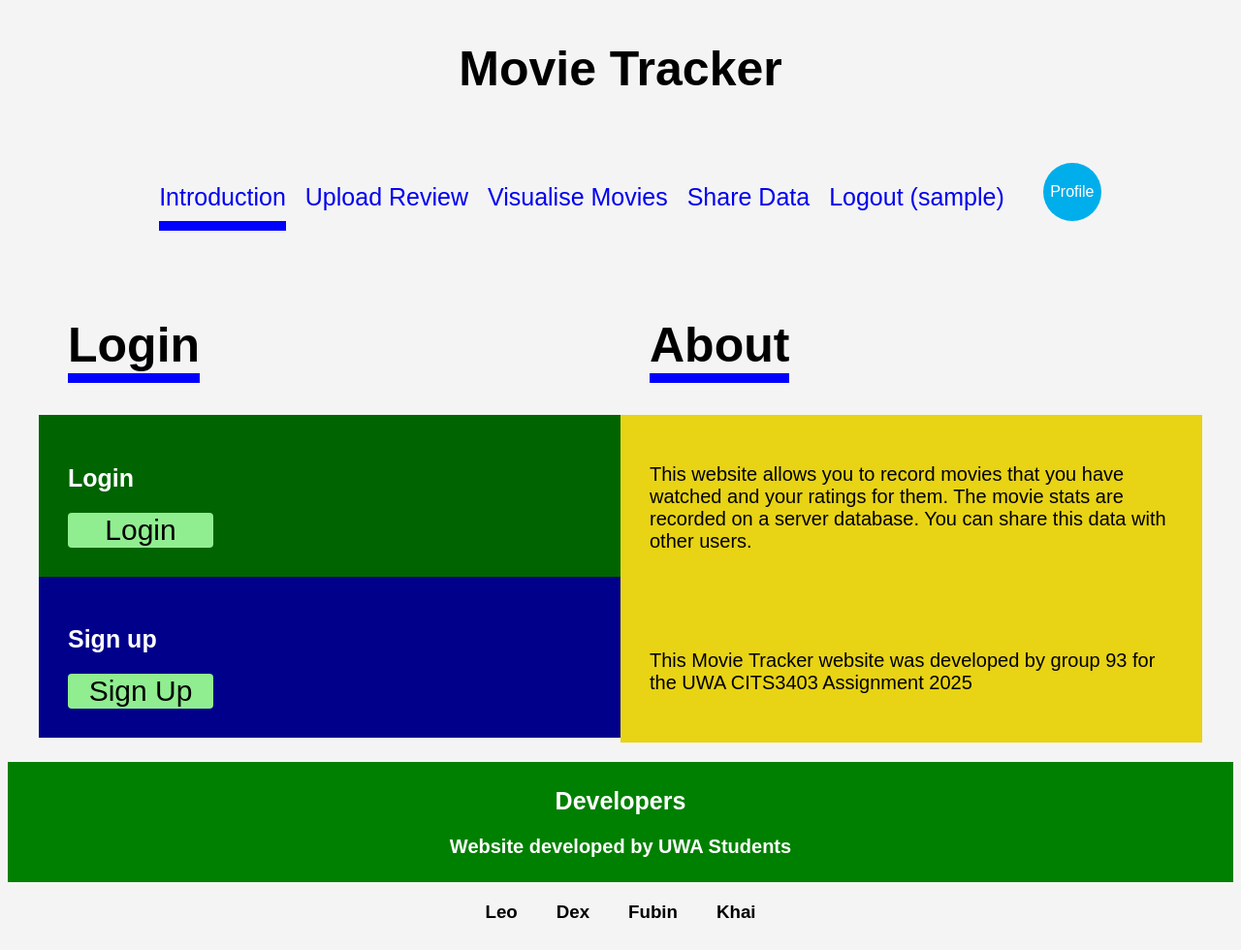
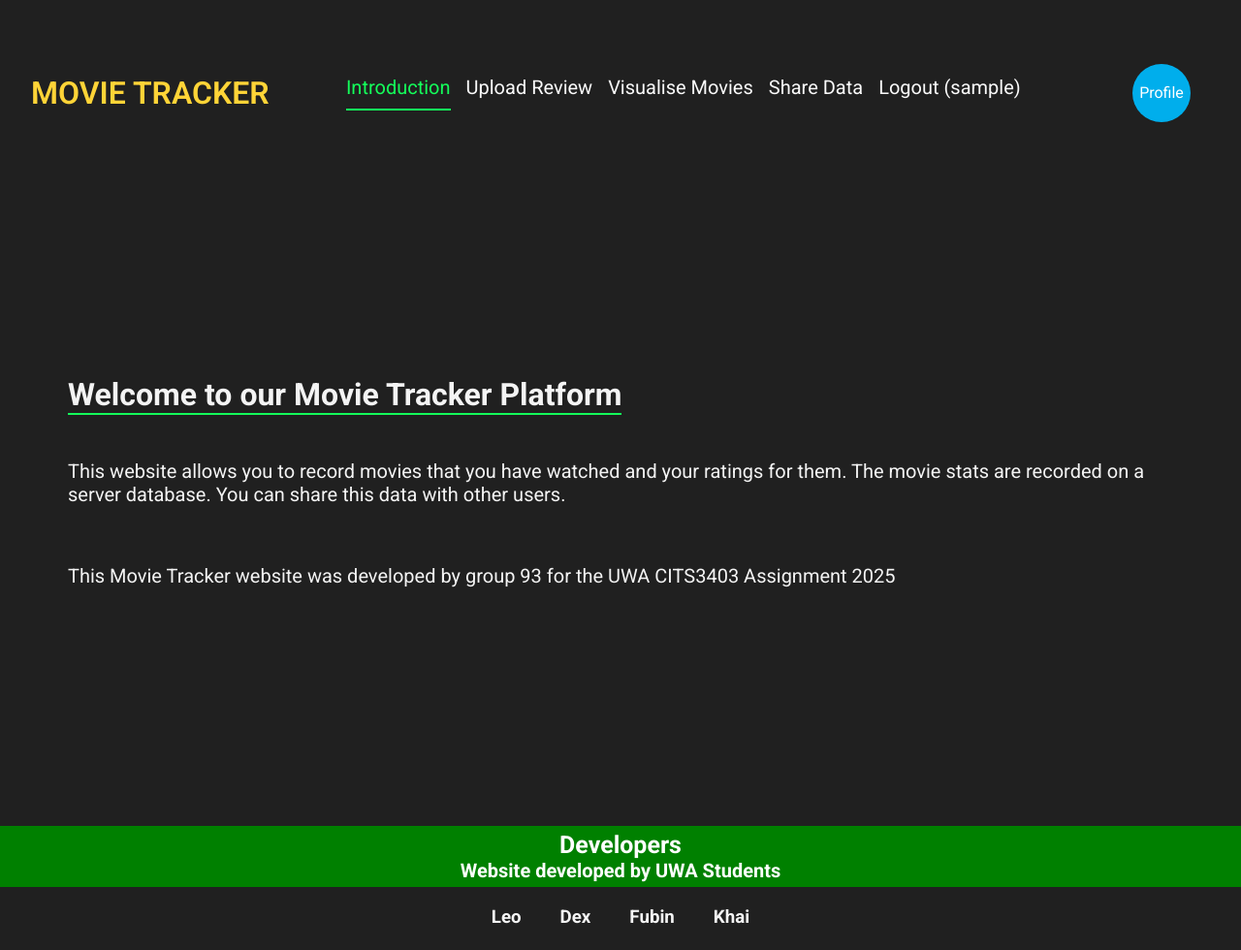
Before and after one commit to leo-mcgill/Group93, a Flask app: page / in a window 1280 px wide. Shown: the whole page at 97% size. After the commit the page ends 953 px from the top, so only its background shows below. Run offline with Flask 3, Linux system fonts and the light colour scheme; the visitor is signed in with stand-in values (Sample User, id 1).

Commit message:
made the homepage look more appealing

```diff
--- a/app/static/css_styles/common_styles.css
+++ b/app/static/css_styles/common_styles.css
@@ -1,26 +1,31 @@
+@import url("https://fonts.googleapis.com/css2?family=Roboto:ital,wght@0,100..900;1,100..900&display=swap");
+
 * {
-  //margin: 0;
-  //padding: 0;
-  //box-sizing: border-box;
-  /* Unified Box Model */
+  margin: 0;
+  padding: 0;
+  box-sizing: border-box;
 }
 
 body {
-    /* Page background color and font settings */
-    background: #f4f4f4;
-    font-family: sans-serif;
-}
-
-.website_title {
-    display: flex;
-    font-size: 25px;
-    justify-content: center;
+  background-color: #202020;
+  color: #f4f4f4;
+  font-family: "Roboto", sans-serif;
 }
 
 .navbar {
   display: flex;
   align-items: center;
+  padding: 1rem 2rem;
+  justify-content: space-between;
+}
+
+.website_title {
+  display: flex;
+  font-size: 2rem;
+  font-weight: 600;
+  text-transform: uppercase;
   justify-content: center;
+  color: #ffd437;
 }
 
 .nav_links {
@@ -33,27 +38,37 @@ body {
   display: flex;
   flex-direction: row;
   position: relative;
-    top: -15px;
 }
+
 .underlined_tab {
   display: inline-block;
-    border-bottom: 10px solid blue;
+  border-bottom: 2px solid #14fe5a;
   padding-bottom: 10px;
 }
 
 .nav_links li {
   list-style: none;
-    margin-right: 20px;
+  margin-right: 1rem;
+  font-size: 1.25rem;
+}
+
+.nav_links .underlined_tab a {
+  color: #14fe5a;
 }
 
 .nav_links a {
   text-decoration: none;
+  color: #fafafa;
 }
 
 .body_container {
+  display: flex;
   justify-content: center;
   align-items: center;
-    display: flex;
+  padding: 2rem 0;
+  min-height: calc(80vh);
+  max-width: 1200px;
+  margin: 0 auto;
 }
 
 .centered_div {
@@ -80,10 +95,10 @@ body {
 }
 
 .title {
-    font-size: 50px;
+  font-size: 2rem;
   display: inline-block;
-    border-bottom: 10px solid blue;
-    padding-bottom: 0px;
+  border-bottom: 2px solid #14fe5a;
+  margin-bottom: 1rem;
 }
 
 .subtitle {
@@ -105,22 +120,24 @@ body {
 }
 
 .submit {
-    font-size: 30px;
+  font-size: 1.5rem;
   border: none;
-    background-color: lightgreen;
-    border-radius: 4px;
+  padding: 0.5rem 1rem;
+  background-color: #ffd437;
+  border-radius: 1rem;
   width: 150px;
 }
 
 .title_container {
   padding-left: 30px;
   padding-right: 30px;
-    background-color: #f4f4f4;
 }
 
 .login_container {
-    background-color: darkgreen;
+  background-color: #14fe5a;
+  border-radius: 1rem;
   padding: 30px;
+  color: #202020;
 }
 
 .signup_container {
@@ -129,13 +146,12 @@ body {
 }
 
 .about_container {
-    background-color: #e8d315;
   padding: 30px;
   height: 100%;
 }
 
 .result_text {
-    color: black
+  color: black;
 }
 
 .friend_element {
@@ -143,6 +159,6 @@ body {
 }
 
 .movie_container {
-    background-color: darkgreen;
+  background-color: #ffd437;
   padding: 30px;
 }
--- a/app/templates/base.html
+++ b/app/templates/base.html
@@ -8,10 +8,8 @@
     <link rel="stylesheet" href="{{ url_for('static', filename='css_styles/common_styles.css') }}">
     <link rel="stylesheet" href="{{ url_for('static', filename='css_styles/footer_styles.css') }}">
     <link rel="stylesheet" href="{{ url_for('static', filename='css_styles/profileButtonStyle.css') }}">
-    <!-- <link rel="stylesheet" href="{{ url_for('static', filename='css_styles/loginButtonStyle.css') }}"> -->
     {% if stylesheet_file is defined %}
     <link rel="stylesheet" href="{{ url_for('static', filename=stylesheet_file) }}">
-    {% else %}
     {% endif %}
     <link rel="stylesheet" href="{{ url_for('static', filename='css_styles/loginButtonStyle.css') }}">
 </head>
@@ -19,9 +17,9 @@
 
 
 
-    <div class="website_title"><h1>Movie Tracker</h1></div>
 
     <nav class="navbar">
+        <div class="website_title">Movie Tracker</div>
         <ul class="nav_links">
             <li {% if underlined_tab_index == 1%}class="underlined_tab"{% endif %}><a  href="/">Introduction</a></li>
             <li {% if underlined_tab_index == 2%}class="underlined_tab"{% endif %}><a href="/uploadReview">Upload Review</a></li>
@@ -33,13 +31,13 @@
                <!-- <li {% if underlined_tab_index == 6%}class="underlined_tab"{% endif %}><a href="/signup">Sign Up</a></li>-->
             {% endif %}
         </ul>
-            <div class="button-container">
-                {% if current_user.is_authenticated %}
-                    {% include 'profileButton.html' %}
+        <div class="button-container">
+            {% if current_user.is_authenticated %}
+                {% include 'profileButton.html' %}
             {% else %}
                 {% include 'loginButton.html' %}
             {% endif %}
-            </div>
+        </div>
     </nav>
 
     <!-- Page-specific content will be injected here -->
--- a/app/templates/index.html
+++ b/app/templates/index.html
@@ -1,41 +1,42 @@
 <!-- templates/index.html -->
-{% extends "base.html" %}
-
-{% block title %}Introduction{% endblock %}
-
-{% block content %}
+{% extends "base.html" %} {% block title %}Introduction{% endblock %} {% block
+content %}
 <div class="body_container">
   <div class="centered_container">
+    {% if current_user.is_authenticated == False %}
+
     <div class="centered_div column_direction">
       <div class="title_container">
-                <h1 class="title">Login</h1>
+        <h1 class="title">Login/Sign Up</h1>
       </div>
       <!--login container has a form for the user to enter login details
                 this will be sent to the server-->
       <div class="login_container">
-                <h2 class="subtitle white_font">Login</h2>
         <a href="/newlogin"><button class="submit">Login</button></a>
-            </div>
-            <!--sign up container has a form for the user to enter login account
-                details and create an account.
-                this will be sent to the server-->
-            <div class="signup_container">
-                <h2 class="subtitle white_font">Sign up</h2>
+
         <a href="/newsignup"><button class="submit">Sign Up</button></a>
       </div>
     </div>
+
+    {% endif %}
     <!--this about container contains some text explaining what
                 the website is and what it does.-->
     <div class="centered_div column_direction">
       <div class="title_container">
-                <h1 class="title">About</h1>
+        <h1 class="title">Welcome to our Movie Tracker Platform</h1>
       </div>
       <div class="about_container">
-                <p class="styled_text">This website allows you to record movies that you have watched and your ratings
-                for them. The movie stats are recorded on a server database. You can share this data with other users.</p>
+        <p class="styled_text">
+          This website allows you to record movies that you have watched and
+          your ratings for them. The movie stats are recorded on a server
+          database. You can share this data with other users.
+        </p>
       </div>
       <div class="about_container">
-                <p class="styled_text">This Movie Tracker website was developed by group 93 for the UWA CITS3403 Assignment 2025</p>
+        <p class="styled_text">
+          This Movie Tracker website was developed by group 93 for the UWA
+          CITS3403 Assignment 2025
+        </p>
       </div>
     </div>
   </div>
```
Lines whose indentation alone changed are shown as unchanged.
